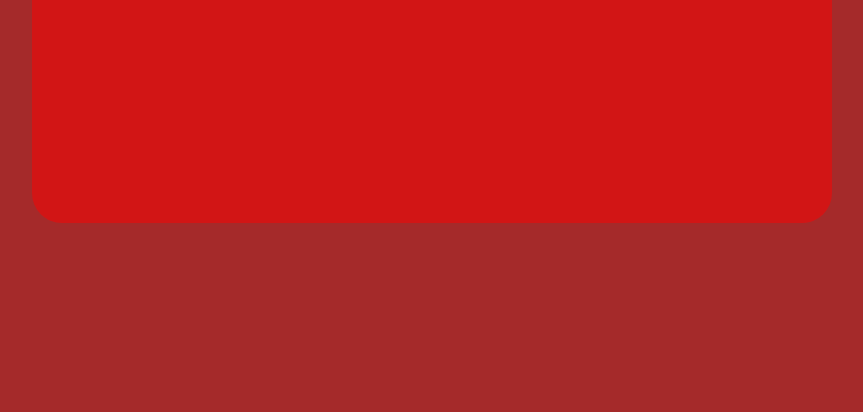
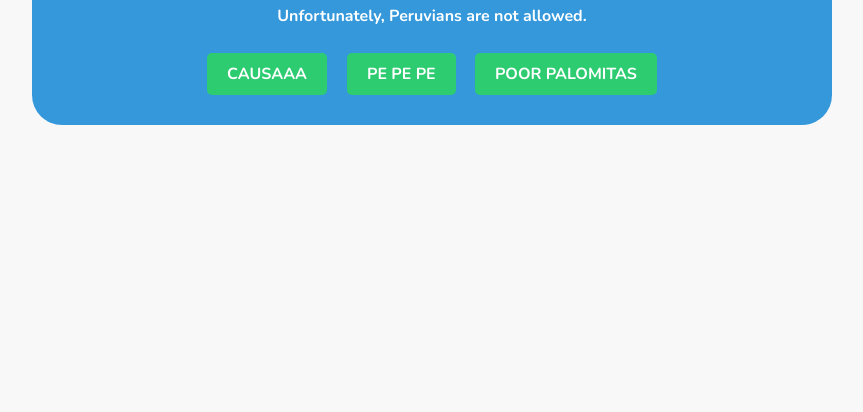
Before and after one commit to JUSEAN/minecraft-guia, a plain HTML site: page peruvian.html in a window 1280 px wide. Shown: the part 388-800 px from the top of the page, without its empty margins (208-1071 px from the left). Drawn offline with nearby package versions, Linux system fonts and the light colour scheme.

Commit message:
Update peruvian.css

```diff
--- a/CSS/peruvian.css
+++ b/CSS/peruvian.css
@@ -4,34 +4,77 @@ body {
     display: flex;
     align-items: center;
     justify-content: center;
-    height: 100vh;
-    background-color: brown;
+    min-height: 100vh;
+    background-color: #f8f8f8; /* Cambia el color de fondo del cuerpo */
 }
 
-.fondo-rojo {
-    position: fixed;
-    top: 0;
-    left: 0;
-    width: 100%;
-    height: 100%;
-    background-color: rgba(255, 0, 0, 0.5);
-    z-index: -1;
+.container {
+    max-width: 800px;
+    width: 90%;
 }
 
 #d1 {
-    width: 800px;
-    height: 400px;
-    background-color: rgba(255, 0, 0, 0.5);
+    background-color: #3498db; /* Cambia el color de fondo de la alerta */
     color: white;
     border-radius: 30px;
     text-align: center;
+    padding: 20px;
+    animation: fadeIn 0.5s ease; /* Agrega animación de entrada */
 }
 
-#d2 {
-    width: 400px;
-    height: 70px;
-    background-color: brown;
-    margin: 0 auto;
-    margin-top: 20px;
-    border-radius: 30px;
+.button-container {
+    display: flex;
+    flex-wrap: wrap;
+    justify-content: center;
 }
+
+.peruvian-button {
+    display: inline-block;
+    padding: 10px 20px;
+    background-color: #2ecc71; /* Cambia el color de fondo de los botones */
+    color: white;
+    margin: 10px;
+    text-align: center;
+    border: none;
+    border-radius: 5px;
+    text-decoration: none;
+    cursor: pointer;
+    transition: background-color 0.3s ease;
+    animation: pulse 1s infinite; /* Agrega animación de pulso */
+}
+
+.peruvian-button:hover {
+    background-color: #27ae60; /* Cambia el color al pasar el ratón */
+}
+
+@media screen and (max-width: 600px) {
+    #d1 {
+        padding: 10px;
+    }
+
+    .peruvian-button {
+        width: 100%;
+    }
+}
+
+/* Animaciones */
+@keyframes fadeIn {
+    from {
+        opacity: 0;
+    }
+    to {
+        opacity: 1;
+    }
+}
+
+@keyframes pulse {
+    0% {
+        transform: scale(1);
+    }
+    50% {
+        transform: scale(1.1);
+    }
+    100% {
+        transform: scale(1);
+    }
+}
```
